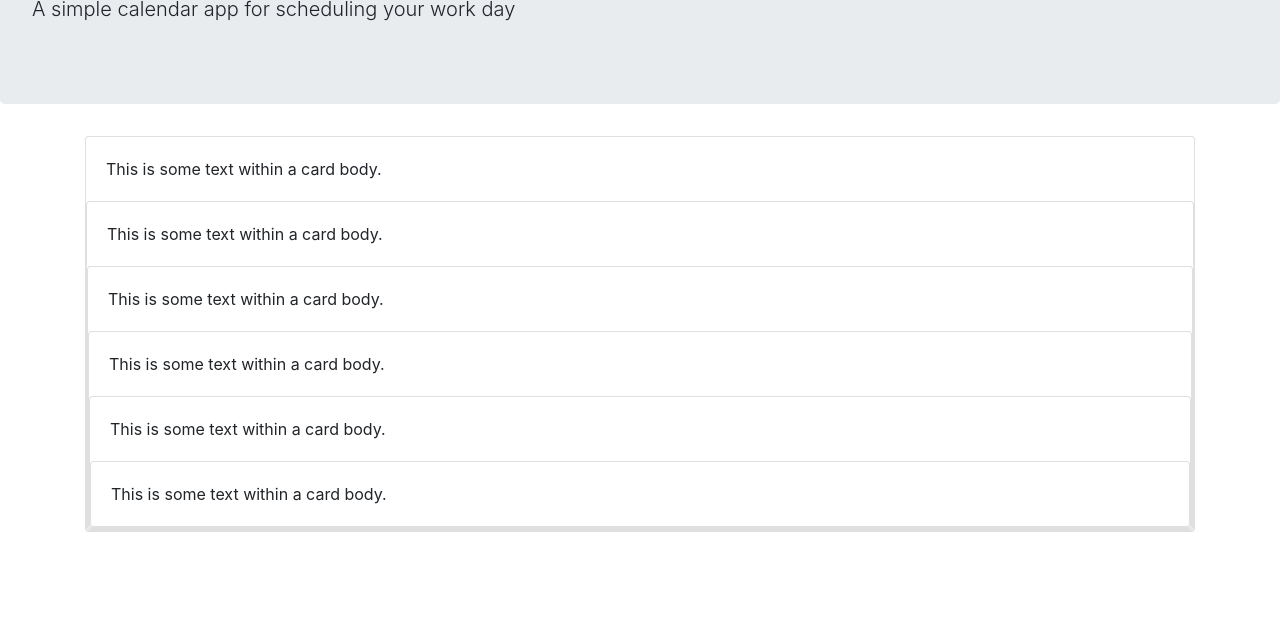
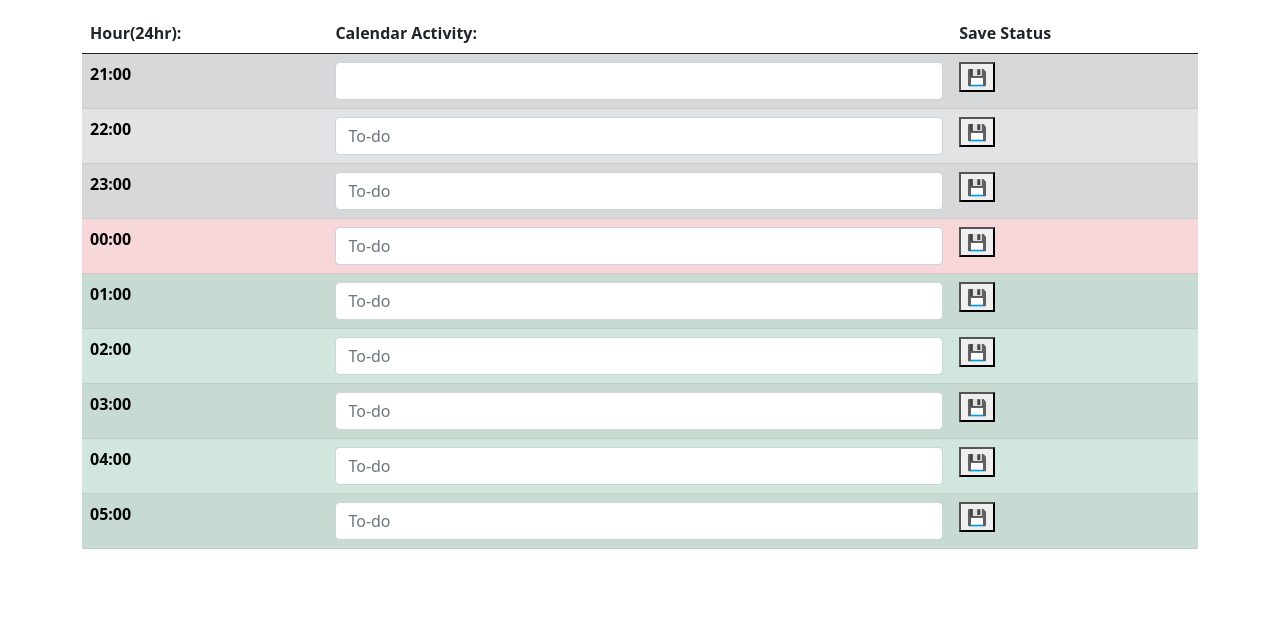
Before and after one commit to hackerlyss/workCalendar, a plain HTML site: page index.html in a window 1280 px wide. Shown: the part 164-800 px from the top of the page. Drawn offline with nearby package versions, Linux system fonts and the light colour scheme; files that its build step writes are made by us from their sources.

Commit message:
I am fixing the table rows and input along with the hours

```diff
--- a/Assets/java.js
+++ b/Assets/java.js
@@ -1,3 +1,38 @@
+
+  var act1 = document.getElementById('comment0');
+  var act2 =  document.getElementById('comment1');
+  var act3 = document.getElementById('comment2');
+  var act4 =  document.getElementById('comment3');
+  var act5 =  document.getElementById('comment4');
+  var act6 =  document.getElementById('comment5');
+  var act7 =  document.getElementById('comment6');
+  var act8 =  document.getElementById('comment7');
+  var act9 =  document.getElementById('comment8');
+
+
+var past1 = document.getElementById('Expired1');
+var past2 = document.getElementById('Expired2');
+var past3 = document.getElementById('Expired3');
+var danger1 = document.getElementById('Danger1');
+var present1 = document.getElementById('Present1');
+var present2 = document.getElementById('Present2');
+var present3 = document.getElementById('Present3');
+var present4 = document.getElementById('Present4');
+var present5 = document.getElementById('Present5');
+
+past1.textContent = moment().subtract(4,'hours').format("HH:00");
+past2.textContent = moment().subtract(3,'hours').format('HH:00');
+past3.textContent = moment().subtract(2,'hours').format("HH:00");
+danger1.textContent = moment().subtract(1,'hours').format("HH:00");
+present1.textContent = moment().format('HH:00');
+present2.textContent = moment().add(1,'hours').format('HH:00');
+present3.textContent = moment().add(2,'hours').format('HH:00');
+present4.textContent = moment().add(3,'hours').format('HH:00');
+present5.textContent = moment().add(4,'hours').format('HH:00');
+
+
+
+// Setting live local time upon loading page
 function renderClock() {
     var currentTime = moment().format("MMM Do, YYYY HH:mm:ss");
     $('#currentDay').text("Today's date and time: " + currentTime)
@@ -5,13 +40,39 @@ function renderClock() {
   renderClock();
   setInterval(renderClock, 1000);
 
-var now = moment();
-// var timeHour = timeBlock.getHours()
-function setCards() {
-for (i=0; i<now.length; i++) {
-    var newCard = document.getElementsByClassName('card-body');
-    newCard.text(now[i]);
+// saves activity from timeslot
+function saveActivity() {
+    var commentSave = {
+      comment0: act1.value.trim()
+    }
+    localStorage.setItem('commentSave', JSON.stringify(commentSave));
+    console.log(commentSave)
+
 
 }
+
+//renders activity from timeslot
+function renderActivity() {
+    var lastActivity = JSON.parse(localStorage.getItem('commentSave'));
+    if (lastActivity !== null) {
+      act1.innerHTML = lastActivity.comment0;
+    } else {
+      return;
+    }
+
+
 }
-setCards();
+
+//event button
+var buttonStore = document.querySelector('.save-button')
+buttonStore.addEventListener('click', function (event) {
+  event.preventDefault();
+  saveActivity();
+  renderActivity();
+
+});
+
+function init() {
+  renderActivity();
+}
+init()
--- a/index.html
+++ b/index.html
@@ -4,10 +4,7 @@
     <meta charset="UTF-8" />
     <meta name="viewport" content="width=device-width, initial-scale=1.0" />
     <meta http-equiv="X-UA-Compatible" content="ie=edge" />
-    <link
-      rel="stylesheet"
-      href="https://stackpath.bootstrapcdn.com/bootstrap/4.3.1/css/bootstrap.min.css"
-    />
+    <link href="https://cdn.jsdelivr.net/npm/bootstrap@5.0.0-beta3/dist/css/bootstrap.min.css" rel="stylesheet" integrity="sha384-eOJMYsd53ii+scO/bJGFsiCZc+5NDVN2yr8+0RDqr0Ql0h+rP48ckxlpbzKgwra6" crossorigin="anonymous">
     <link
       rel="stylesheet"
       href="https://use.fontawesome.com/releases/v5.8.1/css/all.css"
@@ -18,7 +15,7 @@
       href="https://fonts.googleapis.com/css?family=Open+Sans&display=swap"
       rel="stylesheet"
     />
-    <link rel="stylesheet" href="style.css" />
+    <link rel="stylesheet" href="Assets/style.css" />
     <title>Work Day Scheduler</title>
   </head>
 
@@ -28,35 +25,70 @@
       <p class="lead">A simple calendar app for scheduling your work day</p>
       <p id="currentDay" class="lead"></p>
     </header>
-    <div class="container" id="card-container">
+    <div class="container" id="timeblock-container">
       <!-- Timeblocks go here -->
-      <div class="card">
-        <div class="card-body">
-          This is some text within a card body.
-        </div>
-      <div class="card">
-        <div class="card-body">
-          This is some text within a card body.
-      </div>      <div class="card">
-          <div class="card-body">
-            This is some text within a card body.
-          </div>
-        <div class="card">
-          <div class="card-body">
-            This is some text within a card body.
-          </div>      <div class="card">
-            <div class="card-body">
-              This is some text within a card body.
-            </div>
-          <div class="card">
-            <div class="card-body">
-              This is some text within a card body.
-            </div>
+      <table class='table table-striped table-hover'>
+        <thead>
+          <tr>
+            <th scope='col'>Hour(24hr):</th>
+            <th scope='col'>Calendar Activity:</th>
+            <th scope='col'>Save Status</th>
+          </tr>
+        </thead>
+
+        <tbody>
+          <tr class='table-secondary'>
+            <th scope='row' id='Expired1'></th>
+            <th scope='row' id='enterActivity'><input type="text" class="form-control" id='comment0'></th>
+            <th scope='row' id='saveButton'><button class='save-button'>💾</button> </th>
+          </tr>
+          <tr class='table-secondary'>
+            <th scope='row' id='Expired2'></th>
+            <th scope='row' id='enterActivity'><input type="text" class="form-control" id='comment1' placeholder="To-do" aria-label="To-do" aria-describedby="basic-addon1"></th>
+            <th scope='row' id='saveButton'><button class='save-button'>💾</button> </th>
+          </tr>
+          <tr class='table-secondary'>
+            <th scope='row' id='Expired3'></th>
+            <th scope='row' id='enterActivity'><input type="text" class="form-control" id='comment2' placeholder="To-do" aria-label="To-do" aria-describedby="basic-addon1"></th>
+            <th scope='row' id='saveButton'><button class='save-button'>💾</button> </th>
+          </tr>
+          <tr class='table-danger'>
+            <th scope='row' id='Danger1'></th>
+            <th scope='row' id='enterActivity'><input type="text" class="form-control" id='comment3' placeholder="To-do" aria-label="To-do" aria-describedby="basic-addon1"></th>
+            <th scope='row' id='saveButton'><button class='save-button'>💾</button> </th>
+          </tr>
+          <tr class='table-success'>
+            <th scope='row' id='Present1'></th>
+            <th scope='row' id='enterActivity'><input type="text" class="form-control" id='comment4' placeholder="To-do" aria-label="To-do" aria-describedby="basic-addon1"></th>
+            <th scope='row' id='saveButton'><button class='save-button'>💾</button> </th>
+          </tr>
+          <tr class='table-success'>
+            <th scope='row' id='Present2'></th>
+            <th scope='row' id='enterActivity'><input type="text" class="form-control" id='comment5' placeholder="To-do" aria-label="To-do" aria-describedby="basic-addon1"></th>
+            <th scope='row' id='saveButton'><button class='save-button'>💾</button> </th>
+          </tr>
+          <tr class='table-success'>
+            <th scope='row' id='Present3'></th>
+            <th scope='row' id='enterActivity'><input type="text" class="form-control" id='comment6' placeholder="To-do" aria-label="To-do" aria-describedby="basic-addon1"></th>
+            <th scope='row' id='saveButton'><button class='save-button'>💾</button> </th>
+          </tr>
+          <tr class='table-success'>
+            <th scope='row' id='Present4'></th>
+            <th scope='row' id='enterActivity'><input type="text" class="form-control" id='comment7' placeholder="To-do" aria-label="To-do" aria-describedby="basic-addon1"></th>
+            <th scope='row' id='saveButton'><button class='save-button'>💾</button> </th>
+          </tr>
+          <tr class='table-success'>
+            <th scope='row' id='Present5'></th>
+            <th scope='row' id='enterActivity'><input type="text" class="form-control" id='comment8' placeholder="To-do" aria-label="To-do" aria-describedby="basic-addon1"></th>
+            <th scope='row' id='saveButton'><button class='save-button'>💾</button> </th>
+          </tr>
+        </tbody>
+      </table>
 
     </div>
 
     <script src="https://cdnjs.cloudflare.com/ajax/libs/jquery/3.2.1/jquery.min.js"></script>
     <script src="https://cdnjs.cloudflare.com/ajax/libs/moment.js/2.24.0/moment.min.js"></script>
-    <script src="java.js"></script>
+    <script src="Assets/java.js"></script>
   </body>
 </html>
```
